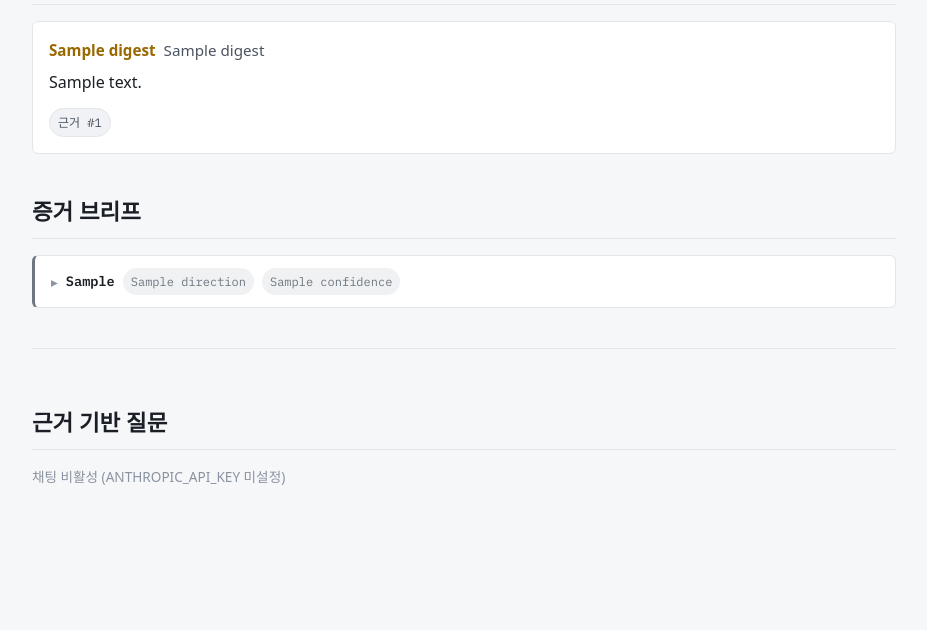
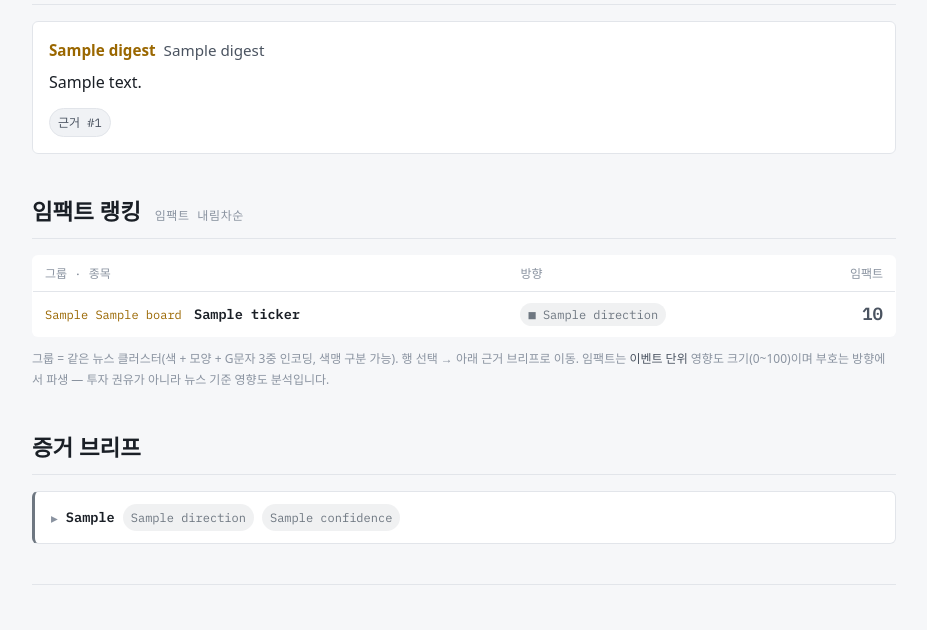
Before and after one commit to SJayKim/finance_agent, a FastAPI app: template app/web/templates/index.html in a window 1280 px wide. Shown: the part 352-982 px from the top of the page, without its empty margins (176-1103 px from the left). Before the commit the page ends 837 px from the top, so only its background shows below. Run offline with FastAPI, Linux system fonts and the light colour scheme; the template is opened without the code that fills it: most values are stand-ins (such as "Sample title", 1, 10 or a date in 2020); some web fonts are replaced.

Commit message:
feat: 임팩트 랭킹 보드 (STAGE2)
LLM 영향도 분석이 이벤트(brief_item)당 0~100 impact_score를 산출하도록
파이프라인을 확장하고, 그 점수를 내림차순 정렬한 이벤트 랭킹 테이블을
대시보드 상단(다이제스트와 브리프 사이)에 렌더한다.

- impact_score: 부호 없는 크기(0~100), 방향은 direction에서 파생. PASS2
  스키마 required로 추가하되 캐시·구버전 경로는 data.get으로 None 안전.
- 임팩트는 이벤트 단위(티커별 점수 없음 — zero-fabrication).
- 그룹(클러스터) 3중 인코딩: 색(g1/g2/g3)+모양(●▲■◆★)+G문자. 색맹 구분.
- rank_board는 순수 함수(queries.py): status=ok·impact_score 있는 브리프만
  내림차순 정렬. 행 클릭 시 근거 브리프로 스크롤·하이라이트.
- 마이그레이션 0004: brief_items.impact_score Integer nullable add/drop.

Co-Authored-By: Claude Opus 4.8 (1M context) <noreply@anthropic.com>

```diff
--- a/app/main.py
+++ b/app/main.py
@@ -16,7 +16,7 @@ from app.pipeline.digest import anthropic_digester
 from app.pipeline.pipeline import PipelineAlreadyRunning, run_pipeline
 from app.runner import DailyRunAlreadyRunning, run_daily
 from app.web.chat import ChatAnalyzer, RagChatAnalyzer, anthropic_chat, anthropic_rag_chat
-from app.web.queries import load_brief, load_digest, load_source_health
+from app.web.queries import load_brief, load_digest, load_source_health, rank_board
 
 BASE_DIR = Path(__file__).resolve().parent
 _KST = timezone(timedelta(hours=9))  # 07:00 KST 크론과 같은 기준일(§3) — KST는 DST 없음
@@ -123,11 +123,13 @@ def dashboard(request: Request, date: str | None = None) -> HTMLResponse:
         digest = load_digest(session, brief_date)
         health = load_source_health(session, brief_date)
     last_updated = max((b.last_updated for b in briefs), default=None)
+    board = rank_board(briefs)
     return templates.TemplateResponse(
         request,
         "index.html",
         {
             "briefs": briefs,
+            "board": board,
             "digest": digest,
             "health": health,
             "brief_date": brief_date,
--- a/app/models.py
+++ b/app/models.py
@@ -100,6 +100,9 @@ class BriefItem(Base):
     )  # STAGE0-BLOCKED: 자유 문자열
     direction: Mapped[str | None] = mapped_column(String, nullable=True)  # 긍정/부정/중립
     confidence: Mapped[str | None] = mapped_column(String, nullable=True)  # HIGH/MED/LOW
+    # 임팩트 정량 크기 0~100(부호는 direction에서 파생). 분석 산출물 — 근거(citations)로
+    # 뒷받침되며 status=ok일 때만 채워진다. 랭킹 보드 정렬 키(임팩트 내림차순).
+    impact_score: Mapped[int | None] = mapped_column(Integer, nullable=True)
     analysis_text: Mapped[str | None] = mapped_column(Text, nullable=True)
     status: Mapped[str] = mapped_column(String)  # ok | degraded | empty
     generated_at: Mapped[datetime] = mapped_column(
--- a/app/pipeline/citations.py
+++ b/app/pipeline/citations.py
@@ -60,6 +60,8 @@ class ImpactResult:
     event_type: str | None
     direction: str | None
     confidence: str | None
+    # 임팩트 크기 0~100(부호 없음 — 방향은 direction). 근거 기반 분석 산출물. 근거 없으면 None.
+    impact_score: int | None = None
 
 
 # analyze_impact(파이프라인)가 주입받는 I/O 경계. 키 없으면 None(=비활성) 주입 가능.
@@ -76,7 +78,10 @@ _PASS1_TASK = "이 뉴스 클러스터의 영향도를 분석하라."
 
 _PASS2_SYSTEM = (
     "너는 1차 영향도 분석을 구조화한다. 아래 분석 텍스트와 인용된 근거만 사용하고, 새 사실·"
-    "수치·종목을 도입하지 마라. 재구조화만 한다."
+    "수치·종목을 도입하지 마라. 재구조화만 한다. impact_score는 이 이벤트가 영향 종목에 주는 "
+    "임팩트의 크기(부호 없음)를 0~100으로 매긴다 — 인용된 근거가 시사하는 강도만 반영하고, "
+    "방향(상승/하락)은 direction이 따로 표현하므로 점수에 부호를 넣지 마라. 근거가 약하거나 "
+    "중립이면 낮게, 다수 강한 근거가 한 방향을 가리키면 높게. 근거로 뒷받침 안 되는 값은 쓰지 마라."
 )
 
 _PASS2_SCHEMA: dict[str, Any] = {
@@ -85,8 +90,9 @@ _PASS2_SCHEMA: dict[str, Any] = {
         "event_type": {"type": "string"},  # taxonomy STAGE0-BLOCKED → 자유 문자열
         "direction": {"type": "string", "enum": ["긍정", "부정", "중립"]},
         "confidence": {"type": "string", "enum": ["HIGH", "MED", "LOW"]},
+        "impact_score": {"type": "integer", "minimum": 0, "maximum": 100},
     },
-    "required": ["event_type", "direction", "confidence"],
+    "required": ["event_type", "direction", "confidence", "impact_score"],
     "additionalProperties": False,
 }
 
@@ -205,6 +211,7 @@ def anthropic_analyzer(client: anthropic.Anthropic, model: str) -> ImpactAnalyze
                 event_type=data.get("event_type"),
                 direction=data.get("direction"),
                 confidence=data.get("confidence"),
+                impact_score=data.get("impact_score"),
             )
         except anthropic.APIError:
             return None  # 쿼터 소진·소스 다운·장애 → degraded
--- a/app/pipeline/pipeline.py
+++ b/app/pipeline/pipeline.py
@@ -243,6 +243,7 @@ def analyze_impact(session: Session, brief_date: date, analyzer: ImpactAnalyzer
         item.event_type = result.event_type
         item.direction = result.direction
         item.confidence = result.confidence
+        item.impact_score = result.impact_score
         item.analysis_text = result.analysis_text
         item.status = "ok"
         session.add_all(
--- a/app/web/static/app.css
+++ b/app/web/static/app.css
@@ -36,7 +36,7 @@
   --border-strong: #3a4252;
   --text-1: #e6edf3;
   --text-2: #aeb9c7;
-  --text-3: #6e7a8a;
+  --text-3: #8a96a6; /* WCAG AA(≈4.6:1): 메타·타임스탬프 대비 상향 (STAGE2 blocker 4) */
 
   --up: #3fb950;
   --up-bg: rgba(63, 185, 80, 0.12);
@@ -713,6 +713,159 @@ button:focus-visible {
   }
 }
 
+/* ----------------------------------------------------------- 임팩트 랭킹 보드 (스캔 레이어) */
+.impact-board .board-sub {
+  font-family: var(--font-mono);
+  font-size: var(--fs-1);
+  font-weight: 400;
+  text-transform: uppercase;
+  letter-spacing: 0.05em;
+  color: var(--text-3);
+  margin-left: var(--sp-2);
+}
+
+table.board {
+  width: 100%;
+  border-collapse: collapse;
+  background: var(--surface);
+  border: 1px solid var(--border);
+  border-radius: var(--radius);
+  overflow: hidden;
+}
+
+table.board th,
+table.board td {
+  text-align: left;
+  padding: var(--sp-2) var(--sp-3);
+  border-bottom: 1px solid var(--border);
+}
+
+table.board th {
+  font-family: var(--font-mono);
+  font-size: var(--fs-1);
+  font-weight: 400;
+  color: var(--text-3);
+}
+
+table.board th.num,
+table.board td.impact {
+  text-align: right;
+}
+
+table.board tbody tr:last-child td {
+  border-bottom: none;
+}
+
+.board-row {
+  cursor: pointer;
+}
+
+.board-row:hover,
+.board-row:focus-visible {
+  background: var(--surface-2);
+  outline: none;
+}
+
+.board-row:focus-visible {
+  box-shadow: inset 2px 0 0 var(--accent);
+}
+
+/* 임팩트 정량 스코어 — Mono 대형, 방향색 (STAGE2 blocker 2) */
+td.impact {
+  font-family: var(--font-mono);
+  font-variant-numeric: tabular-nums;
+  font-size: var(--fs-4);
+  font-weight: 600;
+}
+
+td.impact[data-dir="up"] {
+  color: var(--up);
+}
+
+td.impact[data-dir="down"] {
+  color: var(--down);
+}
+
+td.impact[data-dir="neutral"] {
+  color: var(--text-2);
+}
+
+/* 그룹 = 색 + 모양 + G문자 3중 인코딩 (색맹 구분 가능, STAGE2 blocker 1) */
+.grp {
+  font-family: var(--font-mono);
+  font-size: var(--fs-1);
+  margin-right: var(--sp-2);
+  display: inline-block;
+  min-width: 2.6em;
+}
+
+.grp.g1 {
+  color: var(--accent);
+}
+.grp.g2 {
+  color: #58a6ff;
+}
+.grp.g3 {
+  color: #bc8cff;
+}
+.grp.g4 {
+  color: #ff9f40;
+}
+.grp.g5 {
+  color: #56d364;
+}
+
+.grp-cell .tk {
+  font-family: var(--font-mono);
+  font-weight: 600;
+  font-size: var(--fs-2);
+}
+
+.grp-cell .tk-sep {
+  color: var(--text-3);
+  margin: 0 var(--sp-1);
+}
+
+.tk-none {
+  color: var(--text-3);
+  font-family: var(--font-mono);
+  font-size: var(--fs-1);
+}
+
+.board-legend {
+  color: var(--text-3);
+  font-size: var(--fs-1);
+  line-height: 1.7;
+  margin: var(--sp-3) 0 0;
+}
+
+.board-legend b {
+  color: var(--text-2);
+  font-weight: 400;
+}
+
+/* 보드 행 선택 시 대상 브리프 잠깐 강조 */
+@keyframes brief-flash {
+  from {
+    background: var(--accent-bg);
+  }
+  to {
+    background: transparent;
+  }
+}
+
+.brief-flash {
+  animation: brief-flash 1.2s ease;
+  border-left-color: var(--accent) !important;
+}
+
+@media (prefers-reduced-motion: reduce) {
+  .brief-flash {
+    animation: none;
+    background: var(--accent-bg);
+  }
+}
+
 /* ----------------------------------------------------------- 모바일 */
 @media (max-width: 480px) {
   main {
--- /dev/null
+++ b/app/web/templates/_impact_board.html
@@ -0,0 +1,35 @@
+{% if board %}
+<section class="impact-board">
+  <h2 class="section-title">임팩트 랭킹 <span class="board-sub">임팩트 내림차순</span></h2>
+  <table class="board">
+    <thead>
+      <tr><th>그룹 · 종목</th><th>방향</th><th class="num">임팩트</th></tr>
+    </thead>
+    <tbody>
+      {% for r in board %}
+        {% set dk = {'긍정':'up','부정':'down','중립':'neutral'}.get(r.direction, 'neutral') %}
+        <tr class="board-row" data-brief="brief-{{ r.brief_id }}" tabindex="0" role="button"
+            aria-label="{{ r.event_type or '이벤트' }} · 임팩트 {{ r.impact_score }} · 근거 보기">
+          <td class="grp-cell">
+            <span class="grp g{{ r.group_index }}">{{ r.group_shape }} {{ r.group_label }}</span>
+            {% if r.tickers %}
+              {% for t in r.tickers %}<span class="tk">{{ t.ticker }}</span>{% if not loop.last %}<span class="tk-sep">·</span>{% endif %}{% endfor %}
+            {% else %}
+              <span class="tk-none">종목 미링크</span>
+            {% endif %}
+          </td>
+          <td>
+            <span class="direction" data-dir="{{ dk }}">{{ {'up':'▲','down':'▼','neutral':'■'}[dk] }} {{ r.direction or '중립' }}</span>
+          </td>
+          <td class="impact" data-dir="{{ dk }}">{% if dk == 'up' %}+{% elif dk == 'down' %}-{% endif %}{{ r.impact_score }}</td>
+        </tr>
+      {% endfor %}
+    </tbody>
+  </table>
+  <p class="board-legend">
+    그룹 = 같은 뉴스 클러스터(색 + 모양 + G문자 3중 인코딩, 색맹 구분 가능). 행 선택 →
+    아래 근거 브리프로 이동. 임팩트는 <b>이벤트 단위</b> 영향도 크기(0~100)이며 부호는 방향에서
+    파생 — 투자 권유가 아니라 뉴스 기준 영향도 분석입니다.
+  </p>
+</section>
+{% endif %}
--- a/app/web/templates/index.html
+++ b/app/web/templates/index.html
@@ -41,6 +41,8 @@
 
     {% include "_digest.html" %}
 
+    {% include "_impact_board.html" %}
+
     <section class="briefs">
       <h2 class="section-title">증거 브리프</h2>
       {% if briefs %}
@@ -71,6 +73,26 @@
   </main>
 
   <script>
+    // 임팩트 보드 행 선택 → 해당 근거 브리프 펼치고 이동·하이라이트 (좌→우 동기화의 경량 버전).
+    (function () {
+      function openBrief(id) {
+        var el = document.getElementById(id);
+        if (!el) return;
+        if (el.tagName === "DETAILS") el.open = true;
+        el.scrollIntoView({ behavior: "smooth", block: "center" });
+        el.classList.add("brief-flash");
+        setTimeout(function () { el.classList.remove("brief-flash"); }, 1200);
+      }
+      document.querySelectorAll(".board-row").forEach(function (row) {
+        var id = row.getAttribute("data-brief");
+        row.addEventListener("click", function () { openBrief(id); });
+        row.addEventListener("keydown", function (e) {
+          if (e.key === "Enter" || e.key === " ") { e.preventDefault(); openBrief(id); }
+        });
+      });
+    })();
+  </script>
+  <script>
     (function () {
       var btn = document.getElementById("theme-toggle");
       if (!btn) return;
```
Also changed, not shown: app/web/queries.py (+54 -0 lines), migrations/versions/0004_brief_item_impact_score.py (added, +25 -0 lines), tests/test_citations.py (+5 -1 lines), tests/test_pipeline.py (+2 -0 lines), tests/test_web.py (+41 -1 lines).
